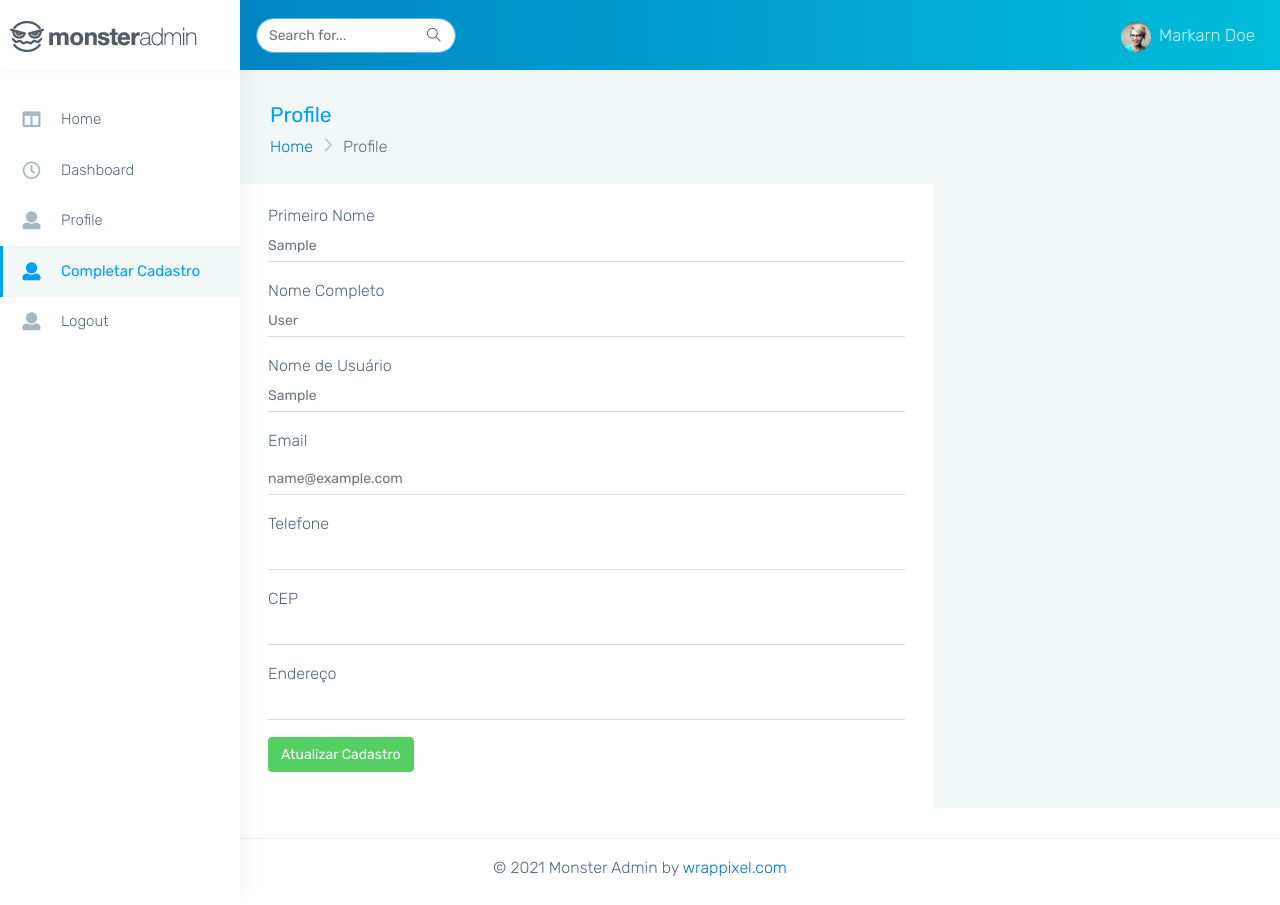
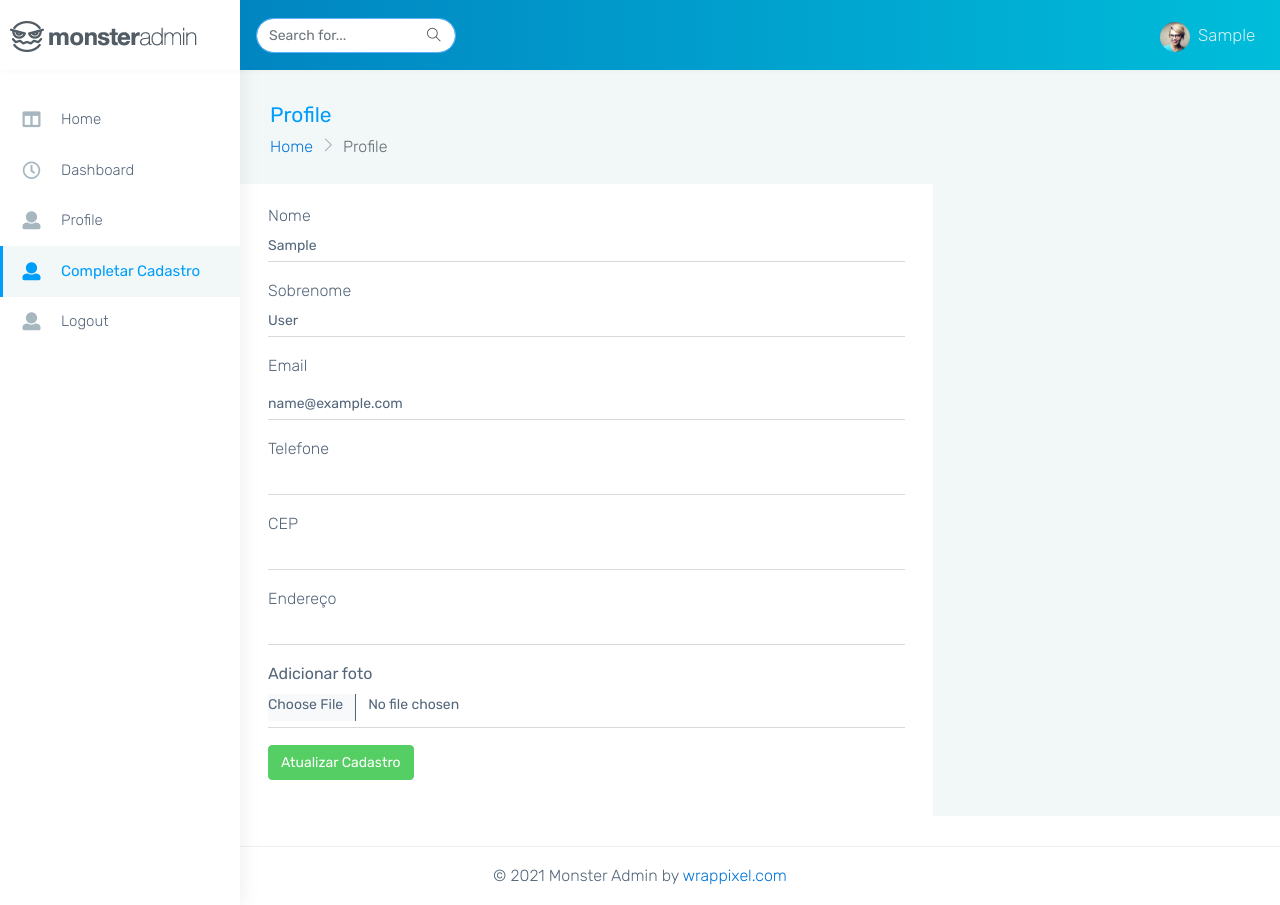
Before and after one commit to maldonadopereira/djangoice, a Django app: page /cadastro in a window 1280 px wide. Before the commit the page ends 876 px from the top, so only its background shows below. Run offline with Django 4.2, Linux system fonts and the light colour scheme; the visitor is signed in with stand-in values (Sample User, id 1); some libraries are stand-ins or nearby versions.

Commit message:
Está com erro para Completar cadastro

```diff
--- a/djangoice/settings.py
+++ b/djangoice/settings.py
@@ -127,9 +127,8 @@
 # Internationalization
 # https://docs.djangoproject.com/en/4.0/topics/i18n/
 
-LANGUAGE_CODE = 'en-us'
-
-TIME_ZONE = 'UTC'
+LANGUAGE_CODE = 'pt-br'
+TIME_ZONE = 'America/Sao_Paulo'
 
 USE_I18N = True
 
--- a/templates/completa_cadastro.html
+++ b/templates/completa_cadastro.html
@@ -32,58 +32,60 @@
                     <div class="col-lg-8 col-xlg-9 col-md-7">
                         <div class="card">
                             <div class="card-body">
-                                <form class="form-horizontal form-material mx-2" action="{% url 'atualiza_cadastro' %}" method="post" enctype="multipart/form-data">
+                                <form class="form-horizontal form-material mx-2" action="{% url 'atualiza_cadastro' %}" method="post" >
                                     {% csrf_token %}
                                     <input type="text" id="user_id" class="form-control" name="user_id" value="{{user.id}}" hidden>
+
                                     <div class="form-group">
-                                        <label class="col-md-12 mb-0">Primeiro Nome</label>
+                                        <label class="col-md-12 mb-0">Nome</label>
                                         <div class="col-md-12">
-                                            <input type="text" placeholder='{{user.first_name}}'
+                                            <input type="text" value='{{user.first_name}}' enctype="multipart/form-data"id="first_name" name="first_name"
                                                 class="form-control ps-0 form-control-line">
                                         </div>
                                     </div>
+
                                     <div class="form-group">
-                                        <label class="col-md-12 mb-0">Nome Completo</label>
+                                        <label class="col-md-12 mb-0">Sobrenome</label>
                                         <div class="col-md-12">
-                                            <input type="text" placeholder='{{user.last_name}}'
+                                            <input type="text" value='{{user.last_name}}' enctype="multipart/form-data" id="last_name" name="last_name"
                                                 class="form-control ps-0 form-control-line">
                                         </div>
                                     </div>
+
                                     <div class="form-group">
-                                        <label class="col-md-12 mb-0">Nome de Usuário</label>
+                                        <label for="email" class="col-md-12">Email</label>
                                         <div class="col-md-12">
-                                            <input type="text" placeholder='{{ user.username | capfirst}}'
-                                                class="form-control ps-0 form-control-line">
-                                        </div>
-                                    </div>
-                                    <div class="form-group">
-                                        <label for="example-email" class="col-md-12">Email</label>
-                                        <div class="col-md-12">
-                                            <input type="email" placeholder="{{user.email}}"
-                                                class="form-control ps-0 form-control-line" name="example-email"
-                                                id="example-email">
+                                            <input type="email" value="{{user.email}}"
+                                                class="form-control ps-0 form-control-line" name="email"
+                                                id="email">
                                         </div>
                                     </div>
 
                                     <div class="form-group">
                                         <label class="col-md-12 mb-0">Telefone</label>
                                         <div class="col-md-12">
-                                           <input type="text" class="form-control" onkeypress="$(this).mask('(00) 00000-0000')">
+                                           <input type="text" class="form-control" onkeypress="$(this).mask('(00) 00000-0000')"  name="telefone"
+                                                id="telefone" value="{{user.telefone}}">
                                         </div>
                                     </div>
                                     <div class="form-group">
                                         <label class="col-md-12 mb-0">CEP</label>
                                         <div class="col-md-12">
-                                            <input type="text" class="form-control" onkeypress="$(this).mask('00.000-000')">
+                                            <input type="text" class="form-control" onkeypress="$(this).mask('00.000-000')" name="cep"
+                                                id="cep" value="{{user.cep}}">
                                         </div>
                                     </div>
                                      <div class="form-group">
                                         <label class="col-md-12 mb-0">Endereço</label>
                                         <div class="col-md-12">
-                                           <input type="text" class="form-control ps-0 form-control-line", maxlength="150">
+                                           <input type="text" class="form-control ps-0 form-control-line", maxlength="150"  name="endereco"
+                                                id="endereco" value="{{user.endereco}}">
                                         </div>
                                     </div>
-
+                                    <div class="form-group">
+                                        <label for="file"><b>Adicionar foto</b></label>
+                                        <input type="file" class="form-control" name="foto_user">
+                                    </div>
                                     <div class="form-group">
                                         <div class="col-sm-12 d-flex">
                                             <button class="btn btn-success mx-auto mx-md-0 text-white" type="submit">Atualizar Cadastro</button>
--- a/templates/index.html
+++ b/templates/index.html
@@ -10,6 +10,7 @@
 
 
 <div class="page-wrapper">
+
 </div>
 
 {% include 'partials/__footer.html' %}
--- a/templates/partials/__header.html
+++ b/templates/partials/__header.html
@@ -61,7 +61,7 @@
                         <!-- ============================================================== -->
                         <li class="nav-item dropdown">
                             <a class="nav-link dropdown-toggle waves-effect waves-dark" href="#" id="navbarDropdown" role="button" data-bs-toggle="dropdown" aria-expanded="false">
-                                <img src="{% static 'images/users/1.jpg' %}" alt="user" class="profile-pic me-2">Markarn Doe
+                                <img src="{% static 'images/users/1.jpg' %}" alt="user" class="profile-pic me-2">{{ user.first_name | capfirst}}
                             </a>
                             <ul class="dropdown-menu show" aria-labelledby="navbarDropdown"></ul>
                         </li>
--- a/users/admin.py
+++ b/users/admin.py
@@ -8,7 +8,7 @@
     form = UserChangeForm
     add_form = UserCreationForm
     model = User
-    list_display = ('id', 'username', 'email', 'telefone')
+    list_display = ('id', 'username', 'email', 'telefone', 'foto_user')
     fieldsets = auth_admin.UserAdmin.fieldsets + (('Informações Adicionais',
-                  {'fields': ('telefone', 'cep', 'endereco')
+                  {'fields': ('telefone', 'cep', 'endereco', 'foto_user')
                 }),)
--- a/users/models.py
+++ b/users/models.py
@@ -3,6 +3,7 @@
 
 
 class User(AbstractUser):
-    telefone = models.CharField(max_length=14, default='')
+    telefone = models.CharField(max_length=15, default='')
     cep = models.CharField(max_length=10, default='')
     endereco = models.CharField(max_length=150, default='')
+    foto_user = models.ImageField(upload_to='fotos/%d/%m/%Y')
--- a/users/urls.py
+++ b/users/urls.py
@@ -9,5 +9,5 @@
     path('dashboard', views.dashboard, name='dashboard'),
     path('accounts/profile/', views.profile, name='profile'),
     path('cadastro', views.completa_cadastro, name='completa_cadastro'),
-    path('atualiza_cadastro', views.atualiza_cadastro, name='atualiza_cadastro')
+    path('atualiza_cadastro', views.atualiza_cadastro, name='atualiza_cadastro'),
 ]
--- a/users/views.py
+++ b/users/views.py
@@ -23,6 +23,8 @@
     else:
         return redirect('account_login'),
 
+
+
 def completa_cadastro(request):
     return render(request, 'completa_cadastro.html')
 
@@ -37,6 +39,9 @@
         u.telefone = request.POST['telefone']
         u.cep = request.POST['cep']
         u.endereco = request.POST['endereco']
-
+        if 'foto_user' in request.FILES:
+            u.foto_user = request.FILES['foto_user']
         u.save()
         return redirect('profile')
+    else:
+        return render(request, 'completa_cadastro.html')
```
Also changed, not shown: templates/profile.html (+10 -6 lines), fotos/12/03/2022/47774.png (added), fotos/12/03/2022/Suco-de-Laranja-1.jpg (added), users/migrations/0003_alter_user_telefone.py (added), users/migrations/0004_user_foto.py (added), users/migrations/0005_rename_foto_user_foto_user.py (added), 2 other files.
